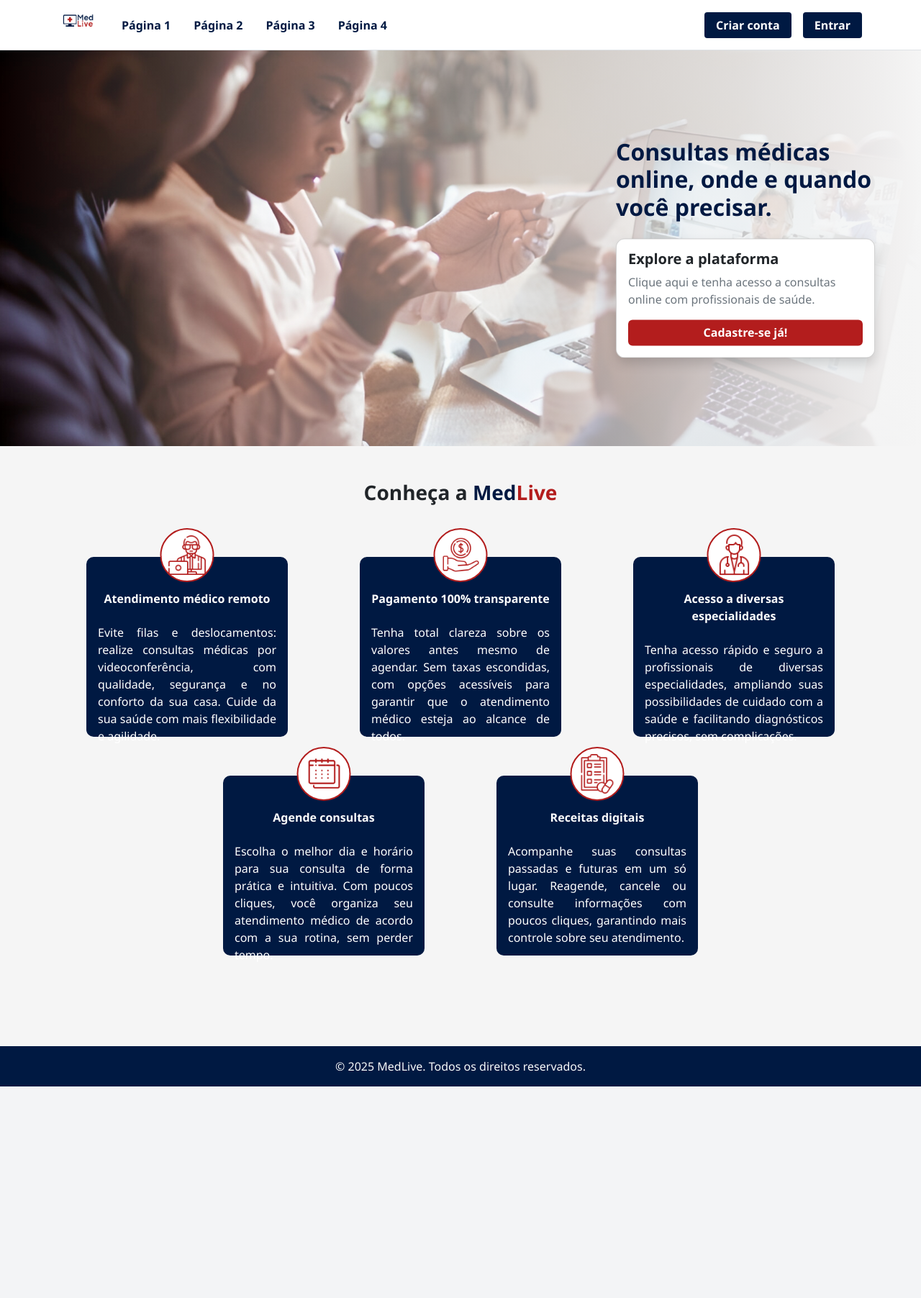
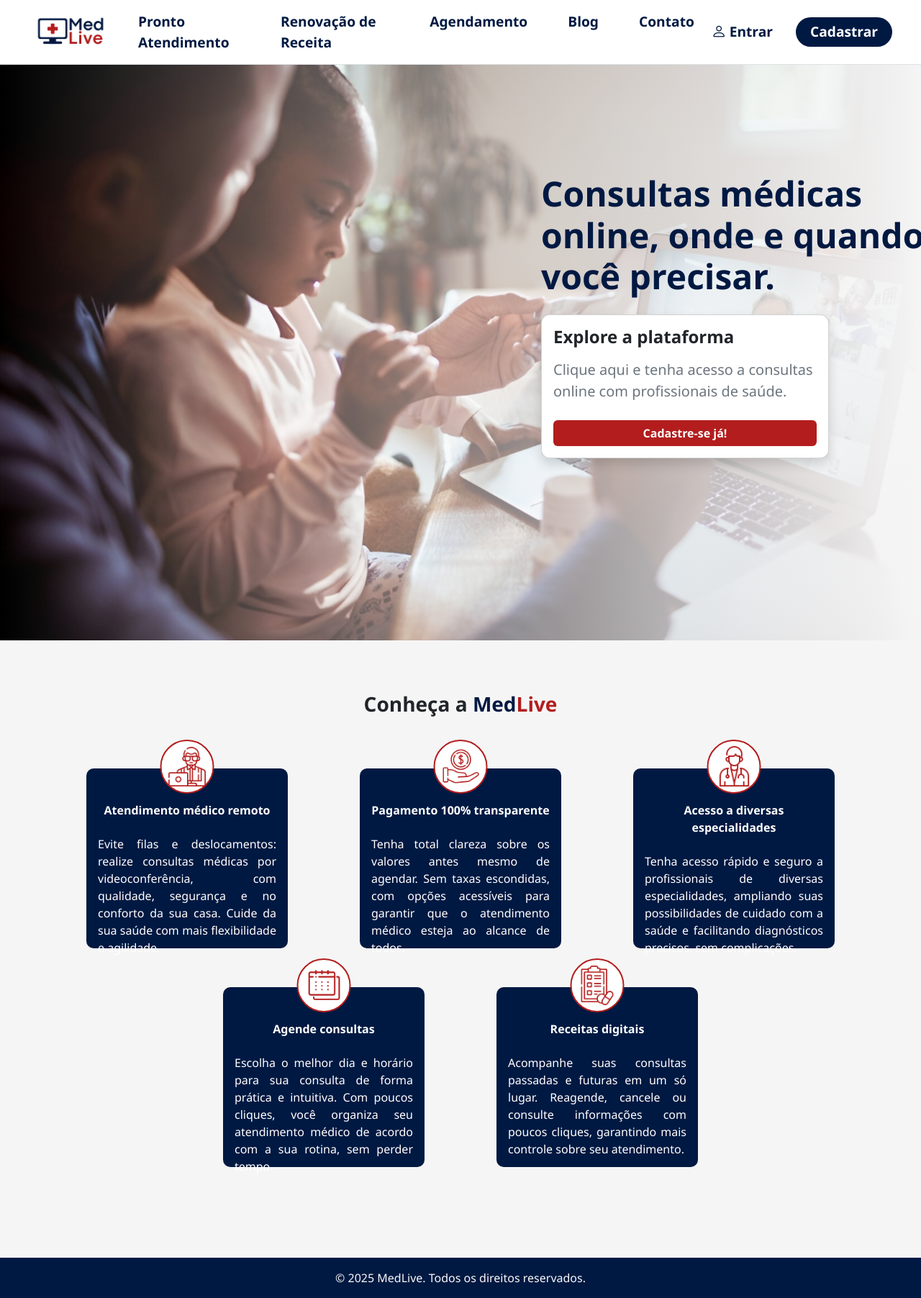
Before and after one commit to amandaventorim/MedLive, a Python web app: template templates/index.html in a window 1280 px wide. Shown: the whole page at 72% size. Before the commit the page ends 1510 px from the top, so only its background shows below. Run offline with Jinja, Linux system fonts and the light colour scheme; the template is opened without the code that fills it, so the values that code supplies are empty.

Commit message:
mudança html

```diff
--- a/templates/index.html
+++ b/templates/index.html
@@ -1,65 +1,61 @@
 <!DOCTYPE html>
 <html lang="pt-br">
+
 <head>
     <meta charset="UTF-8">
     <meta name="viewport" content="width=device-width, initial-scale=1.0">
     <title>MedLive - Consultas Online</title>
     <link href="https://cdn.jsdelivr.net/npm/bootstrap@5.3.3/dist/css/bootstrap.min.css" rel="stylesheet">
+    <link href="https://cdn.jsdelivr.net/npm/bootstrap-icons@1.10.5/font/bootstrap-icons.css" rel="stylesheet">
+
     <link rel="stylesheet" href="style.css">
 </head>
+
 <body style="background-color: #F5F5F5; margin: 0; padding: 0;">
     <nav class="navbar navbar-expand-lg navbar-custom border-bottom">
-            <div class="container">
-                <a class="navbar-brand d-flex align-items-center" href="#">
-                    <img src="img/logo.png" alt="Logo MedLive" class="logo-img me-2">
+        <div class="container-fluid px-4 d-flex justify-content-between align-items-center">
+
+            <div class="d-flex align-items-center">
+                <a class="navbar-brand me-4" href="#">
+                    <img src="img/logo.png" alt="Logo MedLive" class="logo-img">
                 </a>
-                <button
-                    class="navbar-toggler"
-                    type="button"
-                    data-bs-toggle="collapse"
-                    data-bs-target="#navbarNav"
-                >
-                    <span class="navbar-toggler-icon"></span>
-                </button>
-                <div class="collapse navbar-collapse justify-content-between" id="navbarNav">
-                    <ul class="navbar-nav">
-                        <li class="nav-item">
-                            <a class="nav-link fw-bold" href="#">Página 1</a>
-                        </li>
-                        <li class="nav-item">
-                            <a class="nav-link fw-bold" href="#">Página 2</a>
-                        </li>
-                        <li class="nav-item">
-                            <a class="nav-link fw-bold" href="#">Página 3</a>
-                        </li>
-                        <li class="nav-item">
-                            <a class="nav-link fw-bold" href="#">Página 4</a>
-                        </li>
+                <ul class="navbar-nav d-flex flex-row gap-4">
+                    <li class="nav-item"><a class="nav-link fw-bold" href="#">Pronto Atendimento</a></li>
+                    <li class="nav-item"><a class="nav-link fw-bold" href="#">Renovação de Receita</a></li>
+                    <li class="nav-item"><a class="nav-link fw-bold" href="#">Agendamento</a></li>
+                    <li class="nav-item"><a class="nav-link fw-bold" href="#">Blog</a></li>
+                    <li class="nav-item"><a class="nav-link fw-bold" href="#">Contato</a></li>
                 </ul>
-                    <div class="d-flex align-items-center">
-                        <a href="#" class="me-3 btn btn-criar-conta">Criar conta</a>
-                        <a href="#" class="btn btn-entrar">Entrar</a>
             </div>
+
+            <div class="d-flex align-items-center gap-3">
+                <a class="nav-link fw-bold d-flex align-items-center" href="#"><i
+                        class="bi bi-person me-1"></i>Entrar</a>
+                <a href="cadastro.html" class="btn btn-cadastrar">Cadastrar</a>
             </div>
+
         </div>
     </nav>
+
     <section class="hero-banner position-relative">
         <img src="img/hero-image.jpg" alt="Consulta médica" class="hero-img">
-            <div class="hero-content">
-                <h2 class="fw-bold text-azul mb-4">
-                    Consultas médicas
-                    <br>
-                    online, onde e quando
-                    <br>
-                    você precisar.
-                </h2>
-                <div class="card shadow p-3 card-banner">
-                    <h5 class="fw-bold text-dark">Explore a plataforma</h5>
-                    <p class="text-secondary mb-3">Clique aqui e tenha acesso a consultas online com profissionais de saúde.</p>
-                    <a href="#" class="btn btn-danger w-100">Cadastre-se já!</a>
+        <div class="hero-content" style="right: 10%;">
+            <div style="width: 800px;">
+                <h1 class="fw-bold text-azul mb-4" style="font-size: 3rem; text-align: left;">Consultas médicas
+                    <br>online, onde e quando
+                    <br>você precisar.
+                </h1>
+            </div>
+            <div class="card shadow p-3 card-banner"
+                style="text-align: left; min-height: 200px; display: flex; flex-direction: column; justify-content: space-between;">
+                <h5 class="fw-bold text-dark fs-4">Explore a plataforma</h5>
+                <p class="text-secondary mb-3 fs-5">Clique aqui e tenha acesso a consultas online com profissionais de
+                    saúde.</p>
+                <a href="cadastro.html" class="btn btn-danger w-100">Cadastre-se já!</a>
             </div>
         </div>
     </section>
+    <br>
     <section class="py-5">
         <div class="container text-center">
             <h3 class="fw-bold mb-5">Conheça a
@@ -70,85 +66,68 @@
                 <div class="col-md-4 col-6 d-flex justify-content-center">
                     <div class="card card-info card-maior">
                         <div class="icon-circle">
-                                <img
-                                    src="img/geek.png"
-                                    alt="Ícone Atendimento"
-                                    class="img-fluid"
-                                    height="55px"
-                                    width="55px"
-                                >
+                            <img src="img/geek.png" alt="Ícone Atendimento" class="img-fluid" height="55px"
+                                width="55px">
                         </div>
                         <div class="card-body text-white">
                             <p class="card-text">Atendimento médico remoto</p>
-                                <p>Evite filas e deslocamentos: realize consultas médicas por videoconferência, com qualidade, segurança e no conforto da sua casa. Cuide da sua saúde com mais flexibilidade e agilidade.</p>
+                            <p>Evite filas e deslocamentos: realize consultas médicas por videoconferência, com
+                                qualidade, segurança e no conforto da sua casa. Cuide da sua saúde com mais
+                                flexibilidade e agilidade.</p>
                         </div>
                     </div>
                 </div>
                 <div class="col-md-4 col-6 d-flex justify-content-center">
                     <div class="card card-info card-maior">
                         <div class="icon-circle">
-                                <img
-                                    src="img/pagamento-em-dinheiro.png"
-                                    alt="Ícone Pagamento"
-                                    class="img-fluid"
-                                    height="50px"
-                                    width="50px"
-                                >
+                            <img src="img/pagamento-em-dinheiro.png" alt="Ícone Pagamento" class="img-fluid"
+                                height="50px" width="50px">
                         </div>
                         <div class="card-body text-white">
                             <p class="card-text">Pagamento 100% transparente</p>
-                                <p>Tenha total clareza sobre os valores antes mesmo de agendar. Sem taxas escondidas, com opções acessíveis para garantir que o atendimento médico esteja ao alcance de todos.</p>
+                            <p>Tenha total clareza sobre os valores antes mesmo de agendar. Sem taxas escondidas, com
+                                opções acessíveis para garantir que o atendimento médico esteja ao alcance de todos.</p>
                         </div>
                     </div>
                 </div>
                 <div class="col-md-4 col-6 d-flex justify-content-center">
                     <div class="card card-info card-maior">
                         <div class="icon-circle">
-                                <img
-                                    src="img/medico.png"
-                                    alt="Ícone Especialidades"
-                                    class="img-fluid"
-                                    height="60px"
-                                    width="60px"
-                                >
+                            <img src="img/medico.png" alt="Ícone Especialidades" class="img-fluid" height="60px"
+                                width="60px">
                         </div>
                         <div class="card-body text-white">
                             <p class="card-text">Acesso a diversas especialidades</p>
-                                <p>Tenha acesso rápido e seguro a profissionais de diversas especialidades, ampliando suas possibilidades de cuidado com a saúde e facilitando diagnósticos precisos, sem complicações.</p>
+                            <p>Tenha acesso rápido e seguro a profissionais de diversas especialidades, ampliando suas
+                                possibilidades de cuidado com a saúde e facilitando diagnósticos precisos, sem
+                                complicações.</p>
                         </div>
                     </div>
                 </div>
                 <div class="col-md-4 col-6 d-flex justify-content-center">
                     <div class="card card-info card-maior">
                         <div class="icon-circle">
-                                <img
-                                    src="img/calendario.png"
-                                    alt="Ícone Agendar"
-                                    class="img-fluid"
-                                    height="50px"
-                                    width="50px"
-                                >
+                            <img src="img/calendario.png" alt="Ícone Agendar" class="img-fluid" height="50px"
+                                width="50px">
                         </div>
                         <div class="card-body text-white">
                             <p class="card-text">Agende consultas</p>
-                                <p>Escolha o melhor dia e horário para sua consulta de forma prática e intuitiva. Com poucos cliques, você organiza seu atendimento médico de acordo com a sua rotina, sem perder tempo.</p>
+                            <p>Escolha o melhor dia e horário para sua consulta de forma prática e intuitiva. Com poucos
+                                cliques, você organiza seu atendimento médico de acordo com a sua rotina, sem perder
+                                tempo.</p>
                         </div>
                     </div>
                 </div>
                 <div class="col-md-4 col-6 d-flex justify-content-center">
                     <div class="card card-info card-maior">
                         <div class="icon-circle">
-                                <img
-                                    src="img/medicamento.png"
-                                    alt="Ícone Receitas"
-                                    class="img-fluid"
-                                    height="55px"
-                                    width="55px"
-                                >
+                            <img src="img/medicamento.png" alt="Ícone Receitas" class="img-fluid" height="55px"
+                                width="55px">
                         </div>
                         <div class="card-body text-white">
                             <p class="card-text">Receitas digitais</p>
-                                <p>Acompanhe suas consultas passadas e futuras em um só lugar. Reagende, cancele ou consulte informações com poucos cliques, garantindo mais controle sobre seu atendimento.</p>
+                            <p>Acompanhe suas consultas passadas e futuras em um só lugar. Reagende, cancele ou consulte
+                                informações com poucos cliques, garantindo mais controle sobre seu atendimento.</p>
                         </div>
                     </div>
                 </div>
@@ -161,4 +140,5 @@
     </footer>
     <script src="https://cdn.jsdelivr.net/npm/bootstrap@5.3.3/dist/js/bootstrap.bundle.min.js"></script>
 </body>
+
 </html>
--- a/templates/style.css
+++ b/templates/style.css
@@ -7,19 +7,19 @@ body {
 
 
 .navbar-custom {
-  background-color: #ffffff !important;
+  background-color: #ffff !important;
   padding: 0.5rem 1rem;
   box-shadow: 0 2px 10px rgba(0, 0, 0, 0.05);
-  height: 70px;
+  height: 90px;
   overflow: hidden;
 }
 
 
 .logo-img {
-  height: 55px;
+  height: 120px;
   width: auto;
   object-fit: contain;
-  margin-top: -10px;
+  margin-top: 0px;
 }
 
 
@@ -34,6 +34,8 @@ body {
   color: #001942 !important;
   font-weight: 600;
   margin-right: 1rem;
+  font-family: 'Segoe UI', sans-serif;
+  font-size: 1.2rem;
 }
 .navbar-custom .nav-link:hover {
   color: #B31D1D !important;
@@ -61,7 +63,7 @@ body {
 .hero-banner {
   position: relative;
   width: 100%;
-  height: 550px;
+  height: 800px;
   overflow: hidden;
 }
 
@@ -92,7 +94,8 @@ body {
   right: 5%;
   transform: translateY(-50%);
   z-index: 2;
-  max-width: 360px;
+  width: 400px;
+  height: 500px;
   color: #001942;
 }
 
@@ -221,3 +224,23 @@ body {
     padding-top: 50px;
   }
 }
+
+.btn-cadastrar {
+  background-color: #001942;
+  color: white;
+  font-weight: bold;
+  padding: 6px 20px;
+  border-radius: 25px;
+  border: none;
+  text-decoration: none;
+  transition: background-color 0.3s ease;
+  font-size: 1.2rem;
+}
+.btn-cadastrar:hover {
+  background-color: #010008;
+  color: white;
+}
+
+.bi-person {
+  font-size: 1.3rem;
+}
```
Lines whose indentation alone changed are shown as unchanged.
